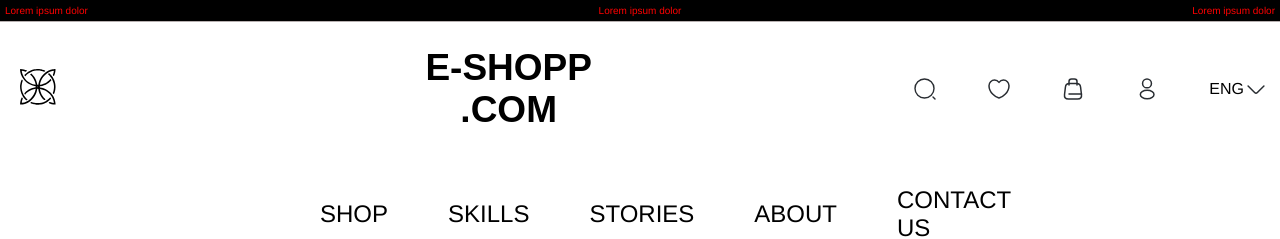
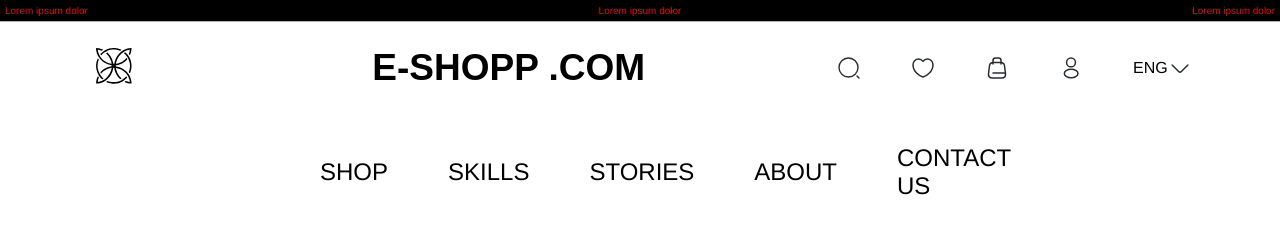
Before and after one commit to suman-kr-ghorai/Appscrip-task-Suman-Kumar-Ghorai, a React (Vite) app: page / in a window 1280 px wide. Shown: the top 239 px of the page. Built offline with nearby package versions, Linux system fonts and the light colour scheme; no server answers.

Commit message:
css responsiveness

```diff
--- a/src/App.css
+++ b/src/App.css
@@ -122,7 +122,7 @@
   align-items: center;
   justify-items: center;
   justify-content: center;
-  gap: 23vw;
+  gap: 15vw;
 }
 
 /* brand image  */
```
